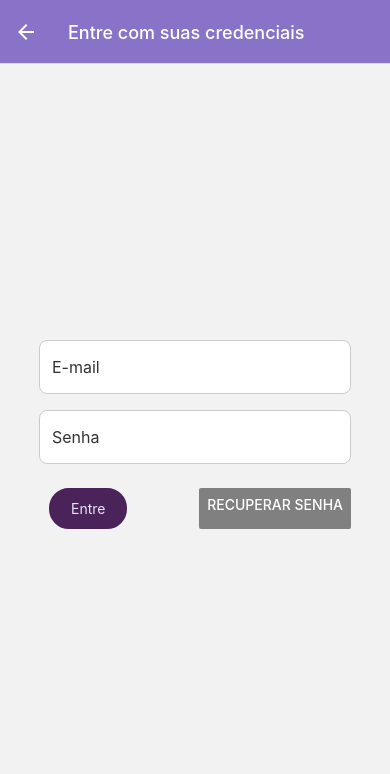
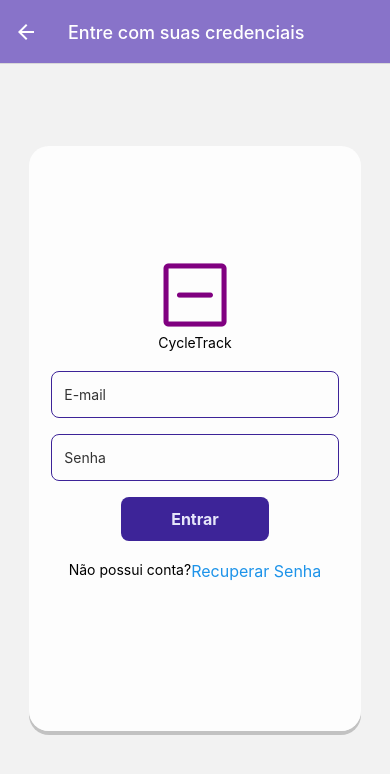
Before and after one commit to melissaJll/autenticacao, a React Native app: screen /Login in a window 390 px wide. Shown: the top 774 px of the page. Built offline with nearby package versions, Linux system fonts and the light colour scheme.

Commit message:
Design dos botões e formulário

```diff
--- a/src/screens/Cadastro.js
+++ b/src/screens/Cadastro.js
@@ -177,11 +177,9 @@ export default function Cadastro({ navigation }) {
           onChangeText={(valor) => setSenha(valor)}
         />
 
-        <View style={estilos.botoes}>
-          <Pressable style={estilos.botaoCadastro} onPress={carregarStorage}>
-            <Text style={estilos.textoBotaoCadastro}>Cadastre-se</Text>
-          </Pressable>
-        </View>
+        <Pressable style={estilos.botaoCadastro} onPress={carregarStorage}>
+          <Text style={estilos.textoBotaoCadastro}>Cadastrar</Text>
+        </Pressable>
       </View>
     </View>
   );
@@ -194,38 +192,46 @@ const estilos = StyleSheet.create({
     justifyContent: "center",
   },
   formulario: {
-    marginVertical: 16,
     width: "80%",
+    marginTop: -10,
+    marginBottom: 22,
+    width: "85%",
+    height: "75%",
+    backgroundColor: "rgba(255, 255, 255, 0.88)",
+    borderRadius: 20,
+    padding: 22,
+    alignItems: "center",
+    justifyContent: "center",
+
+    // sombra
+    shadowColor: "black",
+    shadowOffset: { width: 0, height: 4 }, // Sombra para baixo (y = 5)
+    shadowOpacity: 0.2,
   },
   input: {
     backgroundColor: "#fff",
-    borderWidth: 1,
-    borderColor: "#ccc",
+    borderColor: "#3D2498",
+    borderWidth: 1.5,
     borderRadius: 8,
     paddingHorizontal: 12,
-    paddingVertical: 16,
+    paddingVertical: 14,
+
     width: "100%",
     marginBottom: 16,
-    fontSize: 16,
     color: "#333",
   },
-  botoes: {
-    marginVertical: 8,
-    width: "100%",
-    flexDirection: "row",
-    justifyContent: "space-between",
-  },
+
   botaoCadastro: {
-    backgroundColor: "#4A235A",
-    borderColor: "#4A235A",
-    paddingVertical: 10,
-    paddingHorizontal: 20,
-    borderRadius: 20,
-    borderWidth: 2,
-    marginHorizontal: 10,
+    backgroundColor: "#3D2498",
+    paddingVertical: 12,
+    paddingHorizontal: 50,
+    borderRadius: 8,
+    marginTop: 12,
   },
   textoBotaoCadastro: {
     color: "#E6E6FA",
+    fontSize: 16,
+    fontWeight: "bold",
   },
 
   textoBotaoFoto: {
--- a/src/screens/Inicial.js
+++ b/src/screens/Inicial.js
@@ -59,13 +59,12 @@ const estilos = StyleSheet.create({
   botao: {
     paddingVertical: 10,
     paddingHorizontal: 20,
-    borderRadius: 20,
     borderWidth: 2,
     marginHorizontal: 10,
   },
   botaoEntre: {
-    backgroundColor: "#4A235A",
-    borderColor: "#4A235A",
+    backgroundColor: "#3D2498",
+    borderColor: "#3D2498",
   },
   botaoCadastre: {
     backgroundColor: "#E6E6FA",
--- a/src/screens/Login.js
+++ b/src/screens/Login.js
@@ -13,6 +13,8 @@ import { signInWithCredential } from "firebase/auth";
 import { signInWithEmailAndPassword } from "firebase/auth";
 import { useState, useEffect } from "react";
 import AsyncStorage from "@react-native-async-storage/async-storage";
+
+import { AntDesign } from "@expo/vector-icons";
 
 export default function Login({ navigation }) {
   //   GoogleSignin.configure({
@@ -54,7 +56,16 @@ export default function Login({ navigation }) {
     <>
       <View style={estilos.container}>
         <View style={estilos.formulario}>
+          <AntDesign
+            name="minussquareo"
+            size={72}
+            color="purple"
+            style={estilos.logo}
+          />
+          <Text style={estilos.logo}>CycleTrack</Text>
+
           <TextInput
+            keyboardType="email-address"
             onChangeText={(valor) => setEmail(valor)}
             placeholder="E-mail"
             style={estilos.input}
@@ -65,17 +76,22 @@ export default function Login({ navigation }) {
             style={estilos.input}
             secureTextEntry
           />
-          <View style={estilos.botoes}>
-            <Pressable onPress={login} style={estilos.botaoEntre}>
-              <Text style={estilos.textoBotaoEntre}>Entre</Text>
-            </Pressable>
 
-            <Button
-              title="Recuperar Senha"
-              color="gray"
-              onPress={() => navigation.navigate("RecuperarSenha")}
-            ></Button>
-          </View>
+          <Pressable onPress={login} style={estilos.botaoEntre}>
+            <Text style={estilos.textoBotaoEntre}>Entrar</Text>
+          </Pressable>
+
+          <Pressable
+            style={estilos.botaoEsqueciSenha}
+            onPress={() => navigation.navigate("RecuperarSenha")}
+          >
+            <View style={estilos.esqueciSenha}>
+              <Text>Não possui conta?</Text>
+              <Text style={estilos.textoBotaoEsqueciSenha}>
+                Recuperar Senha
+              </Text>
+            </View>
+          </Pressable>
         </View>
       </View>
     </>
@@ -90,38 +106,60 @@ const estilos = StyleSheet.create({
     justifyContent: "center",
   },
   formulario: {
-    marginBottom: 32,
-    width: "80%",
+    marginBottom: 22,
+    marginTop: -10,
+    width: "85%",
+    height: "75%",
+
+    backgroundColor: "rgba(255, 255, 255, 0.88)",
+    borderRadius: 20,
+    padding: 22,
+    alignItems: "center",
+    justifyContent: "center",
+    // sombra
+    shadowColor: "black",
+    shadowOffset: { width: 0, height: 4 }, // Sombra para baixo (y = 5)
+    shadowOpacity: 0.2,
+  },
+  logo: {
+    marginBottom: 20,
+    marginTop: -20,
   },
 
   input: {
-    backgroundColor: "#fff",
-    borderWidth: 1,
-    borderColor: "#ccc",
+    borderColor: "#3D2498",
+    borderWidth: 1.5,
     borderRadius: 8,
     paddingHorizontal: 12,
-    paddingVertical: 16,
+    paddingVertical: 14,
     width: "100%",
     marginBottom: 16,
-    fontSize: 16,
     color: "#333",
   },
-  botoes: {
-    marginVertical: 8,
+
+  botaoEntre: {
+    backgroundColor: "#3D2498",
+    paddingVertical: 12,
+    paddingHorizontal: 50,
+    borderRadius: 8,
+    marginHorizontal: 10,
+  },
+  textoBotaoEntre: {
+    color: "#E6E6FA",
+    fontSize: 16,
+    fontWeight: "bold",
+  },
+  esqueciSenha: {
+    marginVertical: 20,
     width: "100%",
     flexDirection: "row",
     justifyContent: "space-between",
   },
-  botaoEntre: {
-    backgroundColor: "#4A235A",
-    borderColor: "#4A235A",
-    paddingVertical: 10,
-    paddingHorizontal: 20,
-    borderRadius: 20,
-    borderWidth: 2,
-    marginHorizontal: 10,
+  botaoEsqueciSenha: {
+    backgroundColor: "transparent",
   },
-  textoBotaoEntre: {
-    color: "#E6E6FA",
+  textoBotaoEsqueciSenha: {
+    color: "#1D93E9",
+    fontSize: 16,
   },
 });
--- a/src/screens/Perfil.js
+++ b/src/screens/Perfil.js
@@ -116,10 +116,9 @@ const styles = StyleSheet.create({
     borderColor: "#ccc",
     borderRadius: 8,
     paddingHorizontal: 12,
-    paddingVertical: 16,
+    paddingVertical: 14,
     width: 310,
     marginBottom: 16,
-    fontSize: 16,
     color: "#333",
   },
   botao: {
--- a/src/screens/RecuperarSenha.js
+++ b/src/screens/RecuperarSenha.js
@@ -1,5 +1,13 @@
 import React, { useState } from "react";
-import { View, TextInput, Button, StyleSheet, Alert } from "react-native";
+import {
+  View,
+  TextInput,
+  Button,
+  StyleSheet,
+  Alert,
+  Pressable,
+  Text,
+} from "react-native";
 import { sendPasswordResetEmail } from "firebase/auth"; // Importe o método sendPasswordResetEmail corretamente
 import { auth } from "../../firebaseConfig";
 
@@ -20,11 +28,14 @@ export default function RecuperarSenha() {
   return (
     <View style={styles.container}>
       <TextInput
+        keyboardType="email-address"
         onChangeText={(valor) => setEmail(valor)}
         placeholder="E-mail"
         style={styles.input}
       />
-      <Button title="Recuperar Senha" color="gray" onPress={recuperarSenha} />
+      <Pressable onPress={recuperarSenha} style={styles.botao}>
+        <Text style={styles.textoBotao}>Recuperar Senha</Text>
+      </Pressable>
     </View>
   );
 }
@@ -36,15 +47,26 @@ const styles = StyleSheet.create({
     justifyContent: "center",
   },
   input: {
-    backgroundColor: "#fff",
-    borderWidth: 1,
-    borderColor: "#ccc",
+    borderColor: "#3D2498",
+    borderWidth: 1.5,
     borderRadius: 8,
     paddingHorizontal: 12,
-    paddingVertical: 16,
+    paddingVertical: 15,
     width: "80%",
     marginBottom: 16,
     fontSize: 16,
     color: "#333",
   },
+  botao: {
+    backgroundColor: "#3D2498",
+    paddingVertical: 14,
+    paddingHorizontal: 30,
+    borderRadius: 8,
+    marginHorizontal: 10,
+  },
+  textoBotao: {
+    color: "#E6E6FA",
+    fontSize: 16,
+    fontWeight: "bold",
+  },
 });
```
